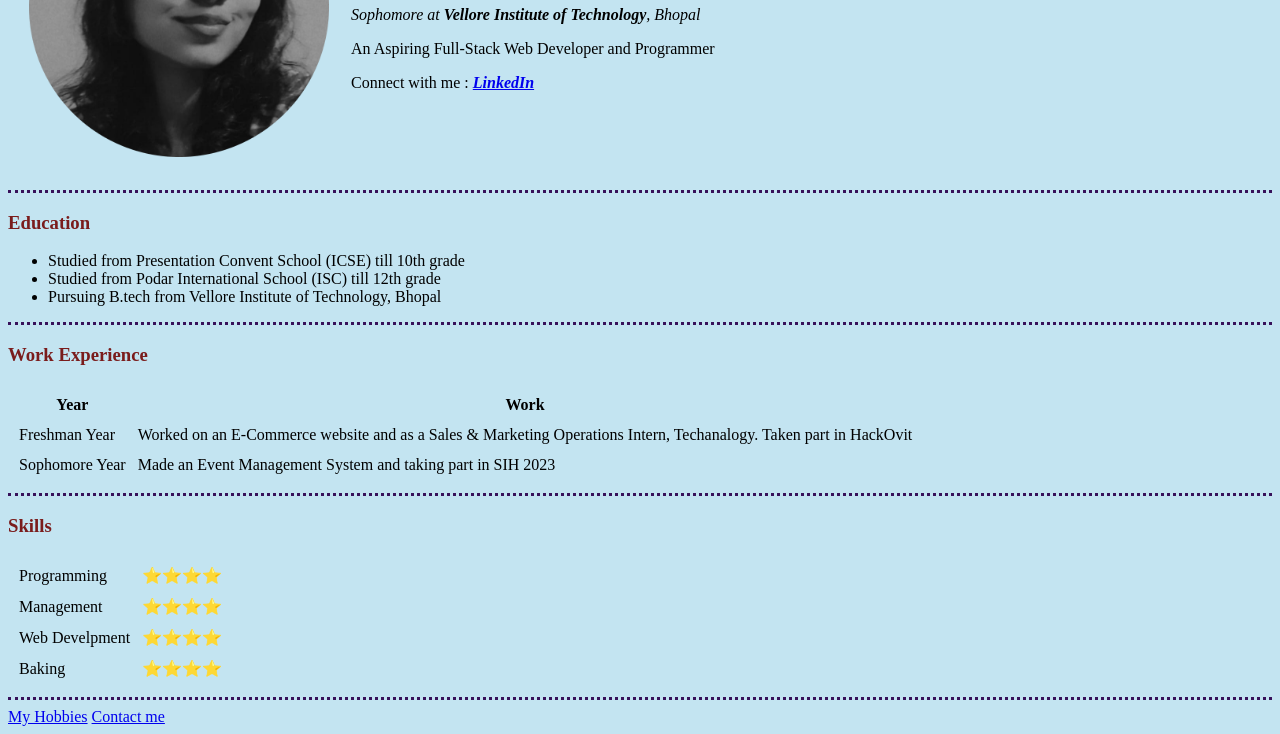
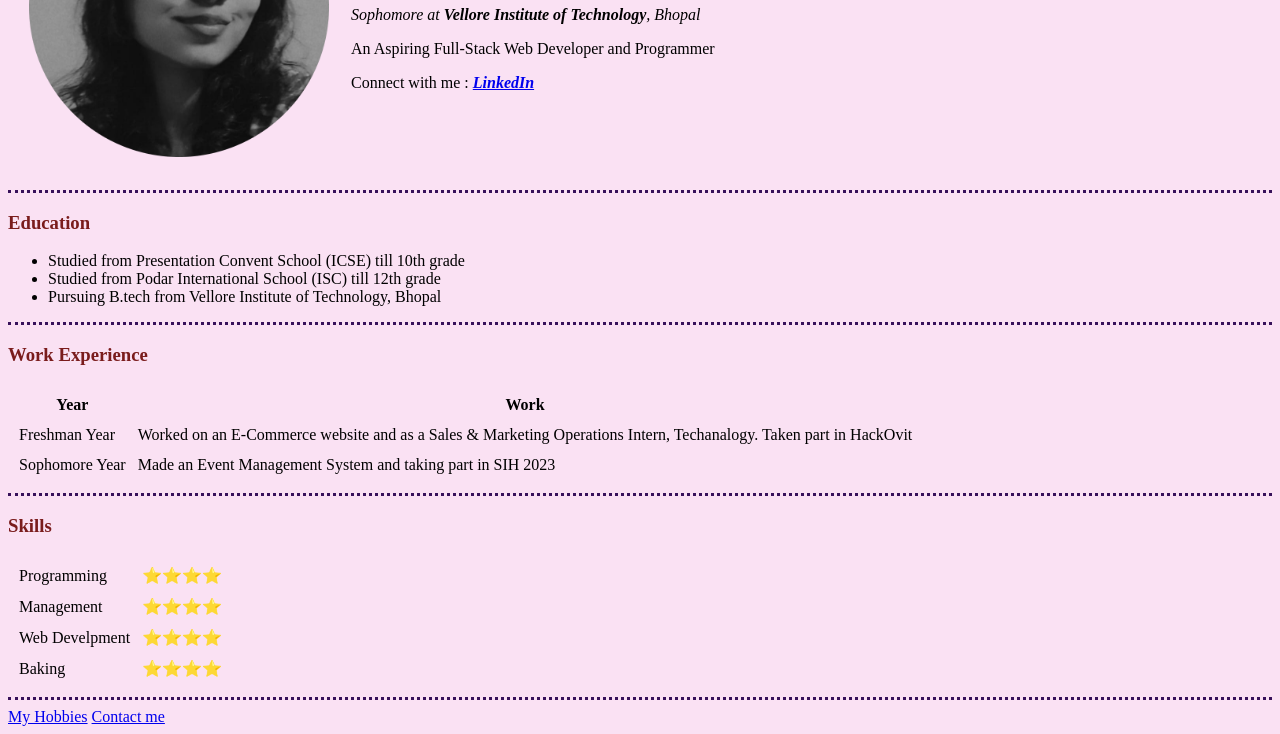
Before and after one commit to AyushkaBehere/cv2, a plain HTML site: page index.html in a window 1280 px wide. Shown: the part 172-906 px from the top of the page. Drawn offline with Linux system fonts and the light colour scheme.

Commit message:
Update style.css

```diff
--- a/style.css
+++ b/style.css
@@ -1,6 +1,6 @@
 
                 body {
-                    background-color: #c3e4f1;
+                    background-color: #fae1f3;
                 }
 
                 hr {
```
